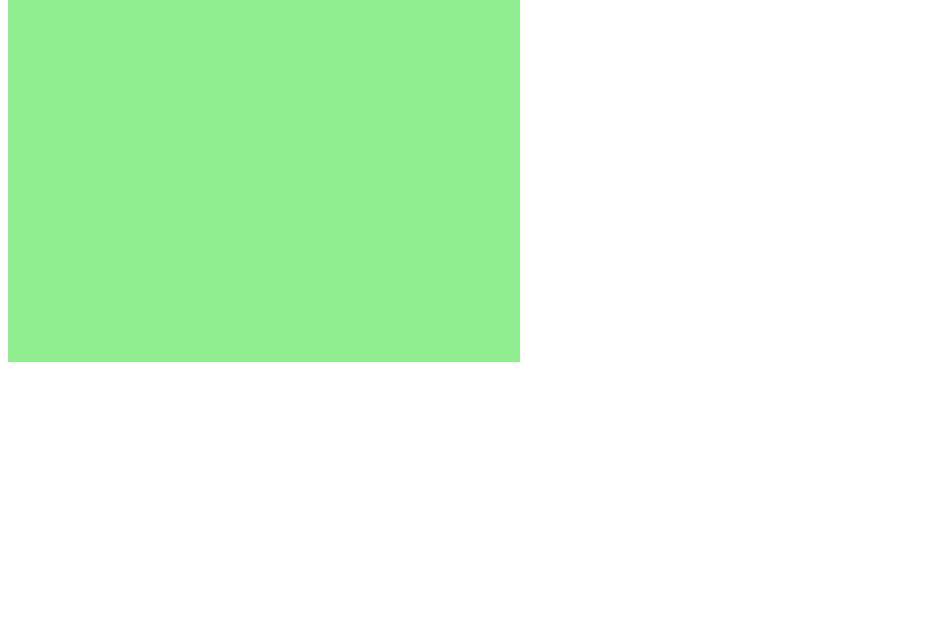
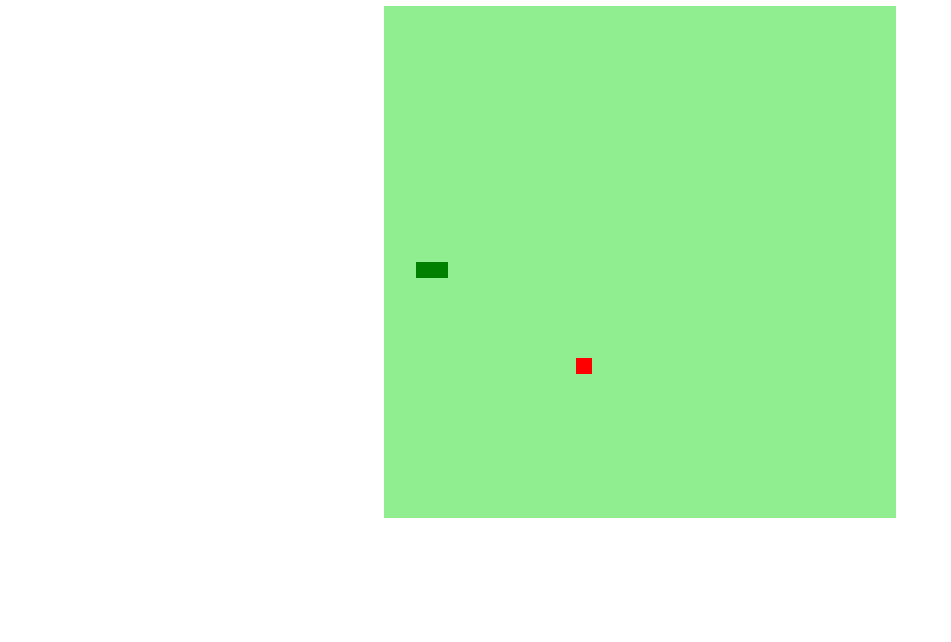
Before and after one commit to Windelimarcos/cobrinha, a plain HTML site: page index.html in a window 1280 px wide. Shown: the part 158-800 px from the top of the page, without its empty margins (0-951 px from the left). Drawn offline with Linux system fonts and the light colour scheme.

Commit message:
Finalizou, mas não está movendo para baixo

```diff
--- a/index.html
+++ b/index.html
@@ -10,6 +10,7 @@
     <script defer src="/script.js"></script>
 </head>
 <body>
+    <h1>COBRINHA</h1>
     <canvas id="snake" width="512" height="512">
 
     </canvas>
--- a/script.js
+++ b/script.js
@@ -1,13 +1,17 @@
 let canvas = document.getElementById("snake");
 let context = canvas.getContext("2d");
 let box = 32;
-let box2 = 8;
+let box2 = 16;
 let snake = [];
 snake[0] = {
     x: 8*box,
     y: 8*box
 }
 let direction = "right";
+let food = {
+    x: Math.floor(Math.random() * 15 + 1) * box,
+    y: Math.floor(Math.random() * 15 + 1) * box
+}
 
 function criarBG() {
     context.fillStyle = "lightgreen";
@@ -21,9 +25,36 @@ function criarCobrinha() {
     }
 }
 
+function drawFood() {
+    context.fillStyle = "red";
+    context.fillRect(food.x, food.y, box2, box2);
+}
+
+document.addEventListener('keydown', update);
+
+function update (event) {
+    if (event.keyCode == 65 && direction != "right") direction = "left";
+    if (event.keyCode == 87 && direction != "down") direction = "up";
+    if (event.keyCode == 68 && direction != "left") direction = "right";
+    if (event.keyCode == 83 && direction != "up") direction = "down;"
+}
+
 function iniciarJogo() {
+    if (snake[0].x > 15*box && direction == "right") snake[0].x = 0;
+    if (snake[0].x < 0 && direction == "left") snake[0].x = 16*box;
+    if (snake[0].y > 15*box && direction == "down") snake[0].y = 0;
+    if (snake[0].y < 0 && direction == "up") snake[0].y = 16*box;
+
+    for (i = 1; i < snake.length; i++) {
+        if (snake[0].x == snake[i].x && snake[0].y == snake[i].y) {
+            clearInterval(jogo);
+            alert('Game Over :(');
+        }
+    }
+
     criarBG();
     criarCobrinha();
+    drawFood();
 
     let snakeX = snake[0].x;
     let snakeY = snake[0].y;
@@ -33,7 +64,13 @@ function iniciarJogo() {
     if (direction == "up") snakeY -= box2;
     if (direction == "down") snakeY += box2;
 
-    snake.pop();
+    if (snakeX != food.x || snakeY != food.y) {
+        snake.pop();
+    } else {
+        food.x = Math.floor(Math.random() * 15 + 1) * box;
+        food.y = Math.floor(Math.random() * 15 + 1) * box;
+    }
+    console.log(direction);
 
     let newHead = {
         x: snakeX,
--- a/style.css
+++ b/style.css
@@ -0,0 +1,11 @@
+body {
+    display: flex;
+    align-items: center;
+    justify-content: center;
+    flex-direction: column;
+    margin: auto;
+    height: 95vh;
+    width: 95vw;
+
+    color: green;
+}
```
